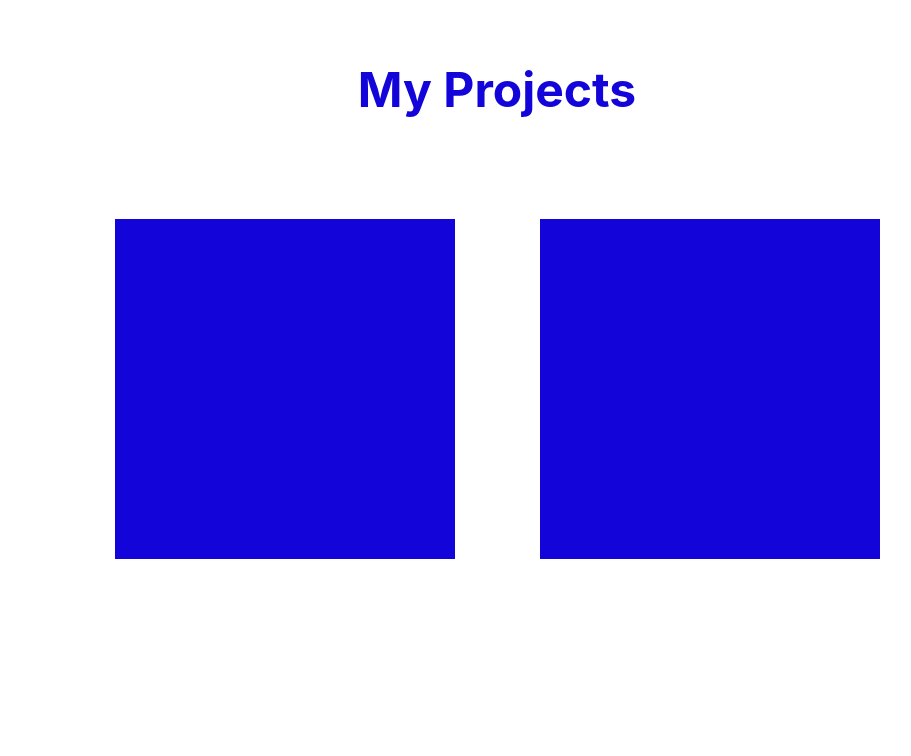
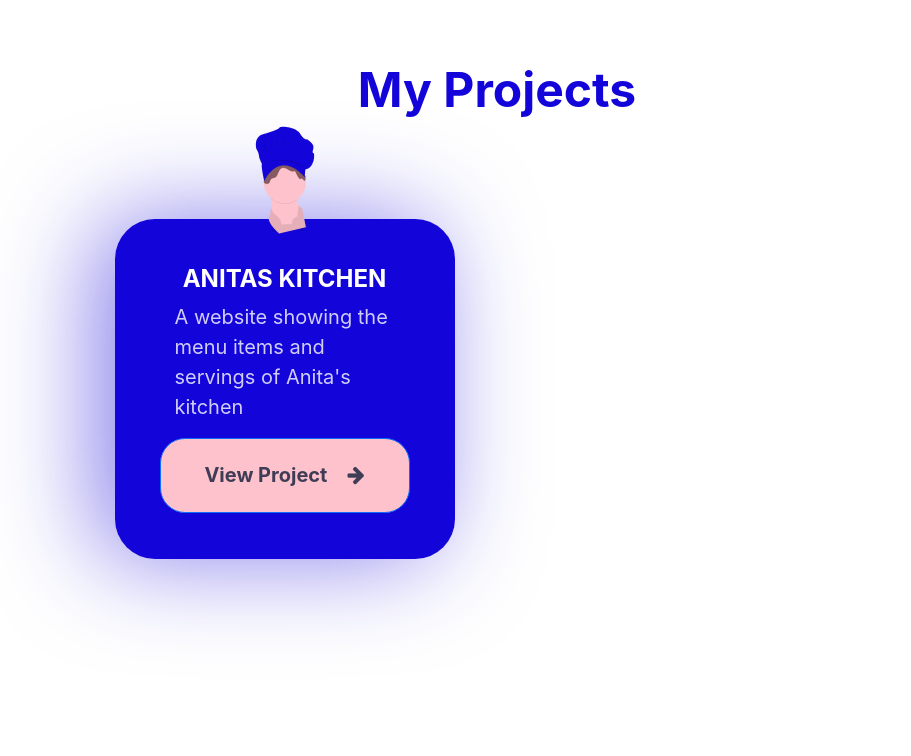
Before and after one commit to ericwafula/portfolio-landing-page, a plain HTML site: page index.html in a window 1280 px wide. Shown: the part 1360-2116 px from the top of the page, without its empty margins (143-1054 px from the left). Drawn offline with Linux system fonts and the light colour scheme.

Commit message:
Added styling to anitas kitchen card

```diff
--- a/css/style.css
+++ b/css/style.css
@@ -5,7 +5,8 @@
     --paragraph-size: 1.250em;
     --heading-size: 3.000em;
     --card-size: 21.250em;
-    --card-button-size: 15.625em;
+    --card-button-width: 250px;
+    --card-button-height: 3.750em;
     --card-button-color: #FDC2CC;
     --card-heading-size: 1.500em;
     --divider-width: 100%;
@@ -187,5 +188,61 @@ body{
 .cards1 div, .cards2 div{
     width: var(--card-size);
     height: var(--card-size);
+    border-radius: var(--primary-radius);
+    padding-top: 20px;
+    padding-bottom: 20px;
+    padding-left: 60px;
+    padding-right: 60px;
+}
+
+/* Styles Anitas Kitchen */
+.anitas-kitchen{
     background-color: #1304D9;
+    display: flex;
+    justify-content: center;
+    align-items: center;
+    flex-direction: column;
+    position: relative;
+    box-shadow: -20px 0 100px rgba(19, 4, 217, 0.5);
 }
+
+/* positions the chef image */
+#chef{
+    position: absolute;
+    top: -93px;
+}
+
+/* Styles the heading */
+.anitas-kitchen h1{
+    color: white;
+    font-size: var(--card-heading-size);
+    font-weight: bold;
+}
+
+/* Styles the paragraph */
+.anitas-kitchen p{
+    color: white;
+    opacity: 80%;
+    font-size: var(--paragraph-size);
+}
+
+/* Styles the card buttons */
+.cards button{
+    background-color: var(--card-button-color);
+    width: var(--card-button-width);
+    height: var(--card-button-height);
+    border-radius: var(--secondary-radius);
+    color: #3F3D56;
+    font-weight: bold;
+    font-size: var(--paragraph-size);
+    display: flex;
+    justify-content: center;
+    align-items: center;
+    gap: 20px;
+}
+
+.cards button:hover{
+    background-color: var(--card-button-color);
+    color: #3F3D56;
+    background-color: rgba(253,	194, 204, 0.9);
+}
--- a/index.html
+++ b/index.html
@@ -44,18 +44,35 @@
     <!-- Hero section divider -->
     <div class="hero-divider"></div>
 
+    <!-- My projects -->
     <div class="projects">
         <h1>My Projects</h1>
     </div>
 
+    <!-- Cards -->
     <div class="cards">
         <div class="cards1">
-            <div></div>
-            <div></div>
+            <!-- Anitas Kitchen -->
+            <div class="anitas-kitchen">
+                <!-- chef image -->
+                <img src="./images/undraw_Chef_cu0r 1.png" alt="chef" id="chef">
+
+                <!-- Content -->
+                <h1>ANITAS KITCHEN</h1>
+                <p>A website showing the menu items and servings of Anita's kitchen</p>
+
+                <button type="button" class="btn btn-primary card-button">View Project<i class="fa fa-arrow-right"></i></button>
+            </div>
+
+            <!-- Drury Cafe -->
+            <div class="drury-cafe"></div>
         </div>
         <div class="cards2">
-            <div></div>
-            <div></div>
+            <!-- Favorite Band -->
+            <div class="favorite-band"></div>
+
+            <!-- Dairy Business -->
+            <div class="dairy-business"></div>
         </div>
     </div>
 </body>
```
Also changed, not shown: images/undraw_Chef_cu0r 1.png (added).
